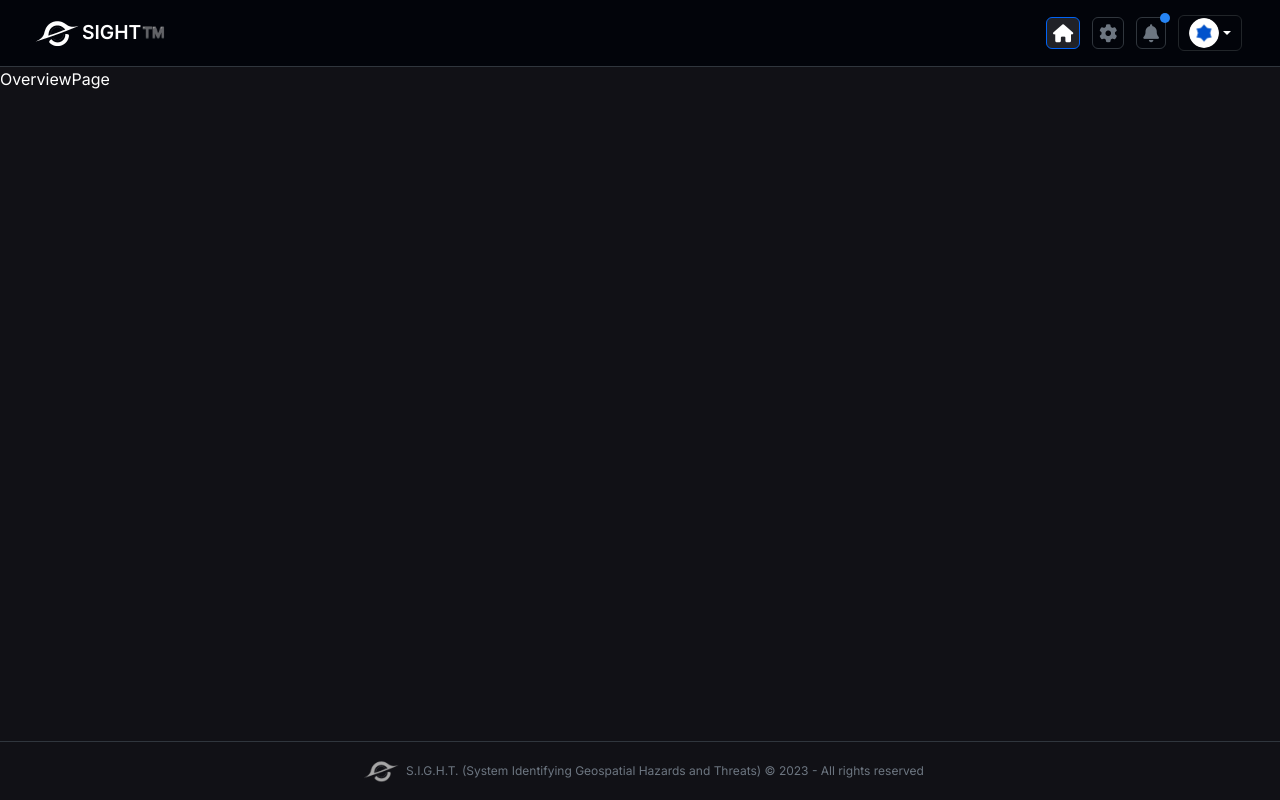
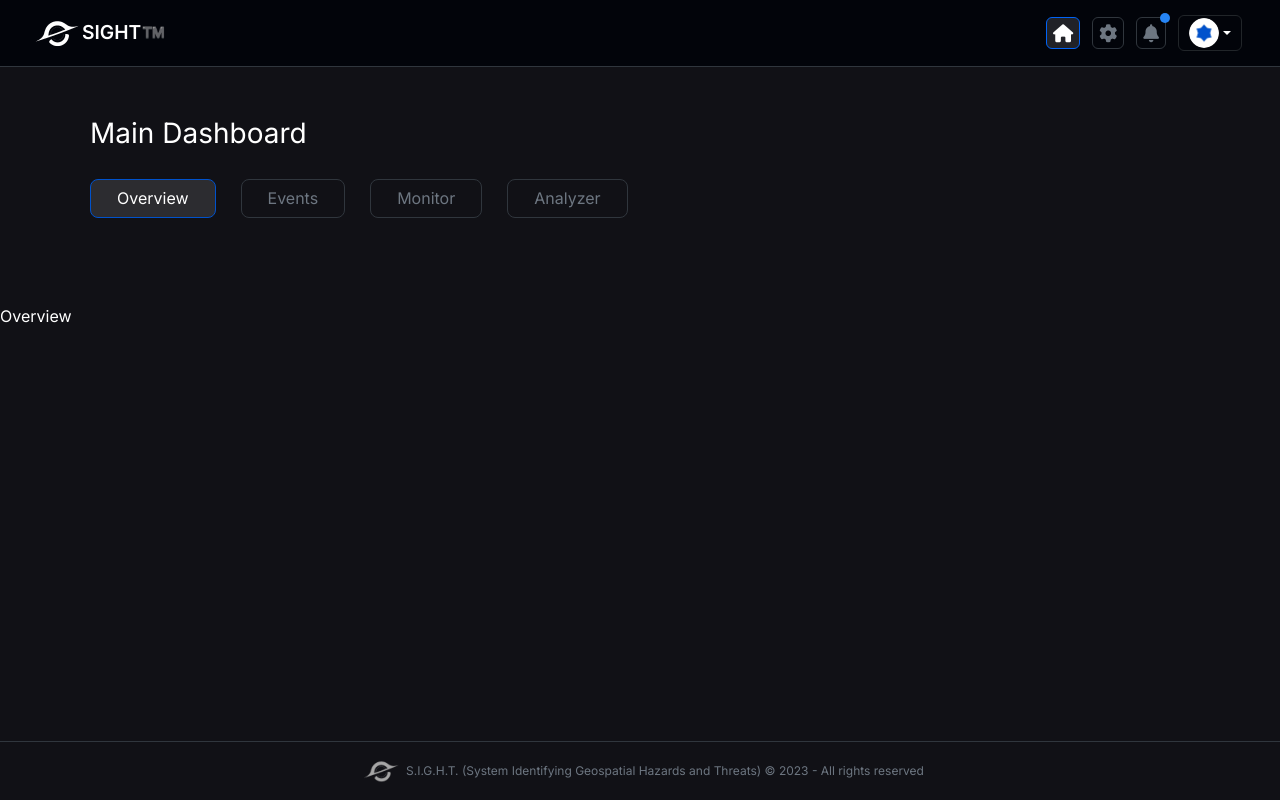
Before and after one commit to SIGHT-5A/SIGHT-Frontend, a React (Vite) app: page /home/overview in a window 1280 px wide. Built offline with nearby package versions, Linux system fonts and the light colour scheme.

Commit message:
:sparkles: Add main dashboard

```diff
--- a/src/Pages/Home-Dashboard/Analyzer/AnalyzerPage.jsx
+++ b/src/Pages/Home-Dashboard/Analyzer/AnalyzerPage.jsx
@@ -2,12 +2,14 @@ import React from 'react'
 import './AnalyzerPage.scss'
 import Footer from '../../../components/Footer/Footer'
 import Navbar from '../../../components/Navbar/Navbar'
+import Dashboard from '../../../components/Dashboard/Dashboard'
 
 const AnalyzerPage = () => {
   return (
     <div>
       <Navbar />
-      AnalyzerPage
+      <Dashboard />
+      Analyzer
       <Footer />
     </div>
   )
--- a/src/Pages/Home-Dashboard/Events/EventsPage.jsx
+++ b/src/Pages/Home-Dashboard/Events/EventsPage.jsx
@@ -2,11 +2,13 @@ import React from 'react'
 import "./EventsPage.scss"
 import Footer from '../../../components/Footer/Footer'
 import Navbar from '../../../components/Navbar/Navbar'
+import Dashboard from '../../../components/Dashboard/Dashboard'
 
 const EventsPage = () => {
   return (
     <div>
       <Navbar />
+      <Dashboard />
       EventsPage
       <Footer />
     </div>
--- a/src/Pages/Home-Dashboard/LiveRecording/LiveRecordingPage.jsx
+++ b/src/Pages/Home-Dashboard/LiveRecording/LiveRecordingPage.jsx
@@ -2,11 +2,13 @@ import React from 'react'
 import './LiveRecordingPage.scss'
 import Footer from '../../../components/Footer/Footer'
 import Navbar from '../../../components/Navbar/Navbar'
+import Dashboard from '../../../components/Dashboard/Dashboard'
 
 const LiveRecordingPage = () => {
   return (
     <div>
       <Navbar />
+      <Dashboard />
       LiveRecordingPage
       <Footer />
     </div>
--- a/src/Pages/Home-Dashboard/Overview/OverviewPage.jsx
+++ b/src/Pages/Home-Dashboard/Overview/OverviewPage.jsx
@@ -2,11 +2,13 @@ import React from 'react'
 import './OverviewPage.scss'
 import Footer from '../../../components/Footer/Footer'
 import Navbar from '../../../components/Navbar/Navbar'
+import Dashboard from '../../../components/Dashboard/Dashboard'
 const OverviewPage = () => {
   return (
-    <div style={{height: "100vh", width: "100vw"}}>
+    <div style={{ height: "100vh", width: "100vw" }}>
       <Navbar />
-      OverviewPage
+      <Dashboard />
+      Overview
       <Footer />
     </div>
   )
--- /dev/null
+++ b/src/components/Dashboard/Dashboard.jsx
@@ -0,0 +1,21 @@
+import React from 'react'
+import './Dashboard.scss'
+import { NavLink } from 'react-router-dom'
+
+const Dashboard = () => {
+    return (
+        <div className='main-dashboard'>
+            <h3>Main Dashboard</h3>
+            <div className="dashboard-navigation">
+                <ul className='main-dashboard-items'>
+                    <NavLink to='/home/overview'><li>Overview</li></NavLink>
+                    <NavLink to='/home/events'><li>Events</li></NavLink>
+                    <NavLink to='/home/live'><li>Monitor</li></NavLink>
+                    <NavLink to='/home/analyzer'><li>Analyzer</li></NavLink>
+                </ul>
+            </div>
+        </div>
+    )
+}
+
+export default Dashboard
--- /dev/null
+++ b/src/components/Dashboard/Dashboard.scss
@@ -0,0 +1,41 @@
+.main-dashboard {
+    padding: 50px 90px;
+
+    .main-dashboard-items {
+        padding: 0;
+        list-style-type: none;
+        display: flex;
+
+        li {
+            margin: 20px 25px;
+            margin-left: 0;
+            border: 1px solid var(--border-color);
+            padding: 6px 26px;
+            color: var(--grey);
+            border-radius: 8px;
+            pointer-events: auto;
+            cursor: pointer;
+            transition: all 0.2s ease;
+        }
+
+        li:hover {
+            border: 1px solid var(--blue);
+        }
+
+        .active {
+            li {
+                border: 1px solid var(--blue);
+                background: rgba(128, 128, 128, 0.244);
+                color: var(--white);
+            }
+
+            #home-btn {
+                i {
+                    color: #fff;
+                    background: rgba(128, 128, 128, 0.244);
+                    border: 1px solid #0063f7;
+                }
+            }
+        }
+    }
+}
--- a/src/components/Navbar/Navbar.jsx
+++ b/src/components/Navbar/Navbar.jsx
@@ -1,4 +1,4 @@
-import React, { useState } from 'react'
+import React, { useEffect, useState } from 'react'
 import "./Navbar.scss"
 import logo from "../../assets/logo.webp"
 import defaultProfile from "../../assets/default-profile.webp"
@@ -6,10 +6,19 @@ import Tippy from '@tippyjs/react';
 import 'tippy.js/dist/tippy.css';
 import { Dropdown, Image } from 'react-bootstrap';
 import 'bootstrap/dist/css/bootstrap.min.css';
-import { NavLink } from 'react-router-dom';
+import { NavLink, useLocation } from 'react-router-dom';
 
 const Navbar = () => {
     const [uncheckedNotifications, setUncheckedNotifications] = useState(10);
+    const [route, setRoute] = useState("/");
+    const location = useLocation();
+    // Function to check if the current URL starts with "/home"
+    useEffect(() => {
+        const isActive = () => {
+            setRoute(location.pathname);
+        };
+        isActive();
+    }, [])
 
     return (
         <div className='my-navbar'>
@@ -19,12 +28,12 @@ const Navbar = () => {
             </div>
             <div className='nav-utils'>
                 <Tippy content={<span>Home</span>} delay={300}>
-                    <NavLink to="/home/overview" activeClassName="active-link">
+                    <NavLink id='home-btn' to="/home/overview" className={route.startsWith('/home') ? "active" : ""}>
                         <i className="fa-solid fa-house outer-fa"></i>
                     </NavLink>
                 </Tippy>
                 <Tippy content={<span>Settings</span>} delay={300}>
-                    <NavLink to="/settings" activeClassName="active-link">
+                    <NavLink to="/settings" >
                         <i className="fa-solid fa-gear outer-fa"></i>
                     </NavLink>
                 </Tippy>
@@ -38,7 +47,7 @@ const Navbar = () => {
                                 <p className='notification-number'></p>
                         }
 
-                        <NavLink to="/notifications" activeClassName="active-link">
+                        <NavLink to="/notifications" >
                             <i className="fa-solid fa-bell outer-fa"></i>
                         </NavLink>
                     </div>
```
